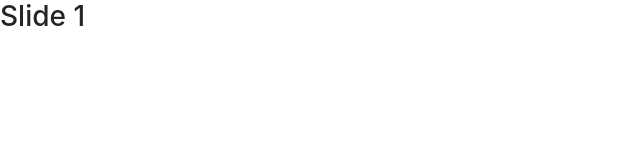
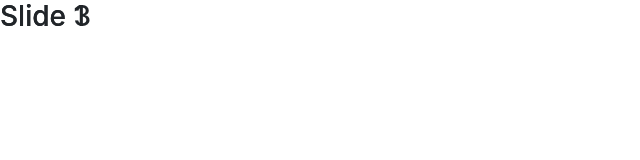
Before and after one commit to acciojob/bootstrap-carousel-Harshadsonar, a website: page main.html in a window 1280 px wide. Shown: the full height of the page, 0-640 px from the left. Drawn offline with nearby package versions, Linux system fonts and the light colour scheme.

Commit message:
created a submission

```diff
--- a/main.html
+++ b/main.html
@@ -30,7 +30,7 @@
         <!-- Slide 2 content -->
         <h3>Slide 2</h3>
       </div>
-      <div class="carousel-item third-slide">
+      <div class="active">
         <!-- Slide 3 content -->
         <h3>Slide 3</h3>
       </div>
@@ -45,7 +45,7 @@
     </div>
 
     <!-- Left and right arrows -->
-    <a class="carousel-control-prev left" href="#myCarousel" role="button" data-slide="prev">
+    <a class="carousel-control" href="#myCarousel" role="button" data-slide="prev">
       <span class="carousel-control-prev-icon" aria-hidden="true"></span>
       <span class="sr-only">Previous</span>
     </a>
```
